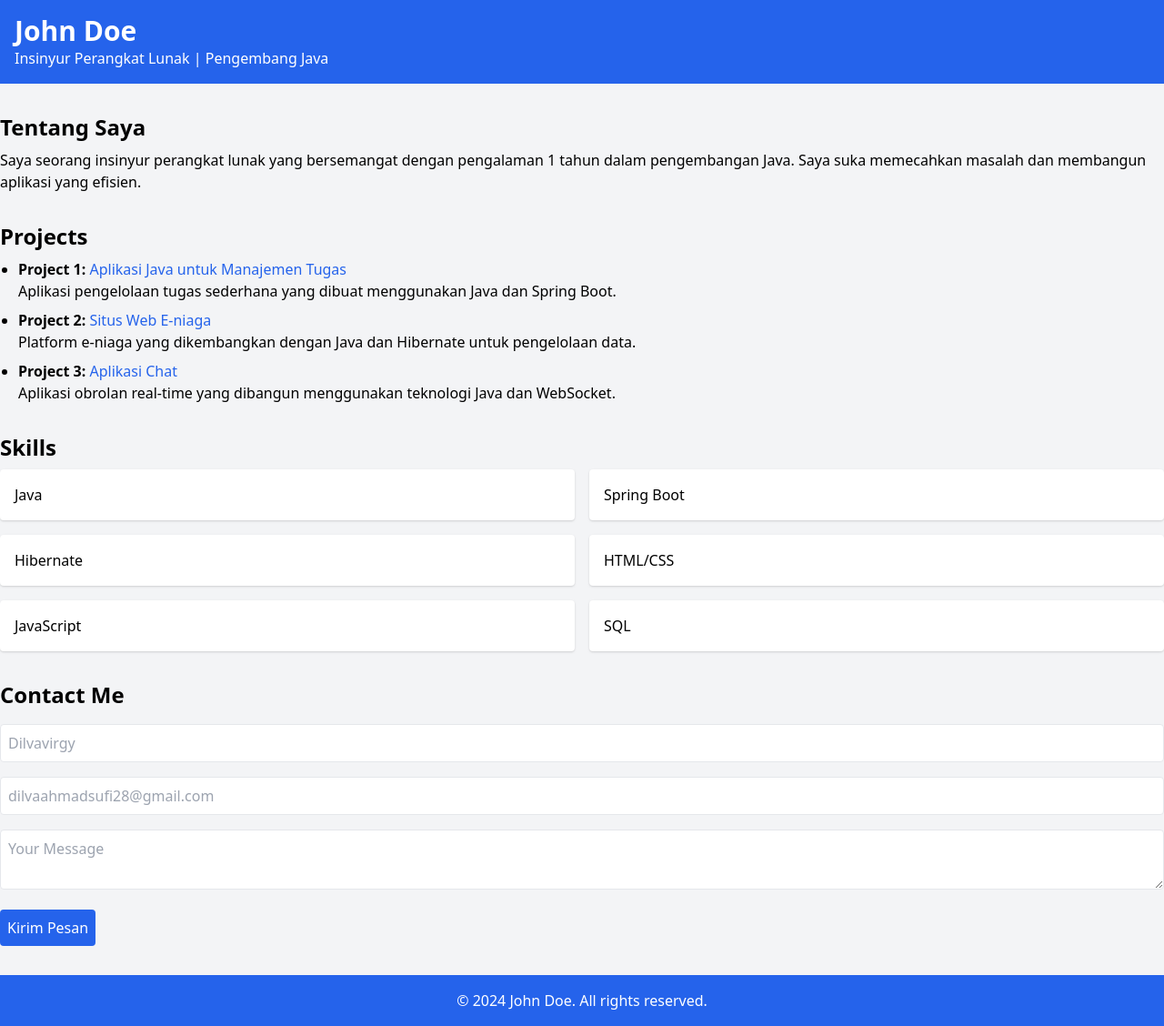
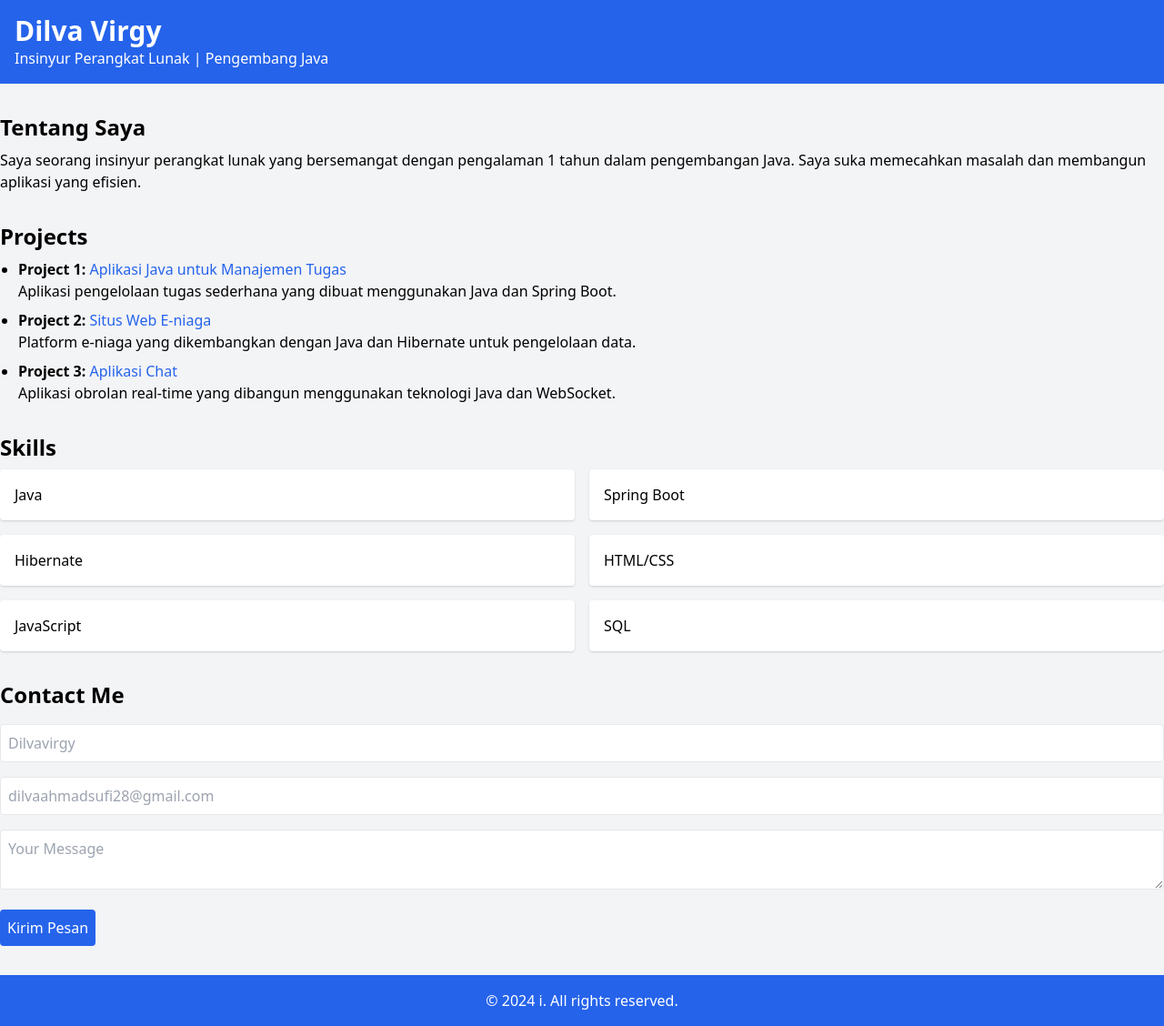
Before and after one commit to dilvaxraps/portofolio, a plain HTML site: page index.html in a window 1280 px wide. Shown: the whole page at 91% size. Drawn offline with nearby package versions, Linux system fonts and the light colour scheme.

Commit message:
Update index.html

```diff
--- a/index.html
+++ b/index.html
@@ -8,7 +8,7 @@
 </head>
 <body class="bg-gray-100">
     <header class="bg-blue-600 text-white p-4">
-        <h1 class="text-3xl font-bold">John Doe</h1>
+        <h1 class="text-3xl font-bold">Dilva Virgy</h1>
         <p>Insinyur Perangkat Lunak | Pengembang Java</p>
     </header>
 
@@ -60,7 +60,7 @@
     </main>
 
     <footer class="bg-blue-600 text-white text-center p-4">
-        &copy; 2024 John Doe. All rights reserved.
+        &copy; 2024 i. All rights reserved.
     </footer>
 
     <script>
```
